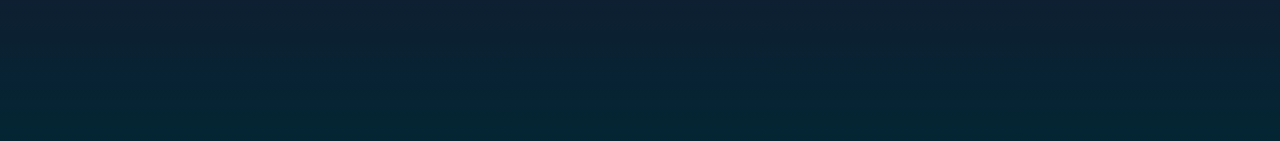
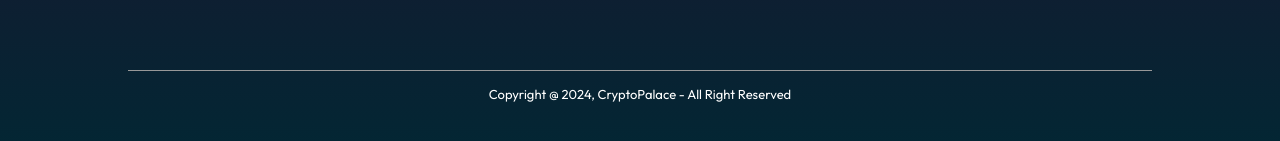
Before and after one commit to jereeemyyyy/cryptopalace, a React (Vite) app: page / in a window 1280 px wide. Shown: the part 613-754 px from the top of the page. Built offline with nearby package versions, Linux system fonts and the light colour scheme; no server answers.

Commit message:
Create table to store fetch data from coingecko api

```diff
--- a/src/App.jsx
+++ b/src/App.jsx
@@ -3,6 +3,7 @@
 import {Routes, Route } from 'react-router-dom'
 import Home from "./pages/Home/Home.jsx";
 import Coin from "./pages/Coin/Coin.jsx";
+import Footer from "./components/Footer/Footer.jsx";
 
 const App = () => {
 
@@ -13,6 +14,7 @@
                 <Route path='/' element={<Home/>}/>
                 <Route path='/coin/:coinId' element={<Coin/>}/>
             </Routes>
+            <Footer/>
         </div>
 
     );
--- /dev/null
+++ b/src/components/Footer/Footer.css
@@ -0,0 +1,8 @@
+.footer{
+    text-align: center;
+    margin: auto;
+    max-width: 80%;
+    border-top: 1px solid #989898;
+    padding: 15px 0px;
+    font-size: 13px;
+}
--- /dev/null
+++ b/src/components/Footer/Footer.jsx
@@ -0,0 +1,13 @@
+import React from 'react'
+import './Footer.css'
+
+const Footer = () => {
+
+    return (
+        <div className='footer'>
+            <p>Copyright @ 2024, CryptoPalace - All Right Reserved</p>
+        </div>
+    );
+}
+
+export default Footer
--- a/src/pages/Home/Home.css
+++ b/src/pages/Home/Home.css
@@ -72,3 +72,27 @@
 .market-cap{
     text-align: right;
 }
+
+.table-layout:last-child{
+    border: none;
+}
+
+.table-layout div{
+    display: flex;
+    align-items: center;
+    gap: 10px;
+}
+
+.table-layout div img{
+    width: 35px;
+}
+
+.table-layout .green{
+    color: #00D515;
+    text-align: center;
+}
+
+.table-layout .red{
+    color: #ff4646;
+    text-align: center;
+}
--- a/src/pages/Home/Home.jsx
+++ b/src/pages/Home/Home.jsx
@@ -1,7 +1,15 @@
-import React from 'react'
+import React, {useContext, useEffect, useState} from 'react'
 import './Home.css'
+import {CoinContext} from "../../context/CoinContext.jsx";
 
 const Home = () => {
+
+    const {allCoin, currency} = useContext(CoinContext);
+    const [displayCoin, setDisplayCoin] = useState([]);
+
+    useEffect(() => {
+        setDisplayCoin(allCoin);
+    }, [allCoin]); //Basically updates whenever data is changed
 
     return (
         <div className='home'>
@@ -24,6 +32,23 @@
                     <p style={{textAlign:"center"}}>24H Change</p>
                     <p className='market-cap'>Market Cap</p>
                 </div>
+
+                {
+                    displayCoin.slice(0,10).map((item, index) => (
+                        <div className="table-layout" key={index}>
+                            <p>{item.market_cap_rank}</p>
+                            <div>
+                                <img src={item.image} alt=''/>
+                                <p>{item.name + " - " + item.symbol}</p>
+                            </div>
+                            <p>{currency.symbol} {item.current_price.toLocaleString()}</p>
+                            <p className={item.price_change_percentage_24h > 0 ? "green" : "red"}>
+                                {Math.floor(item.price_change_percentage_24h*100) / 100 }
+                            </p>
+                            <p className='market-cap'>{currency.symbol} {item.market_cap.toLocaleString()}</p>
+                        </div>
+                    ))
+                }
             </div>
         </div>
     );
```
